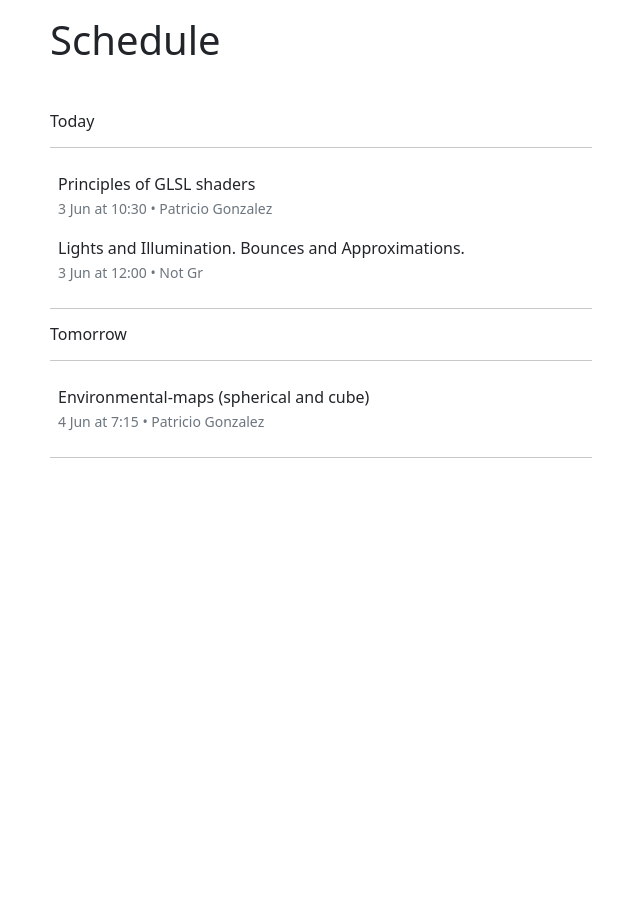
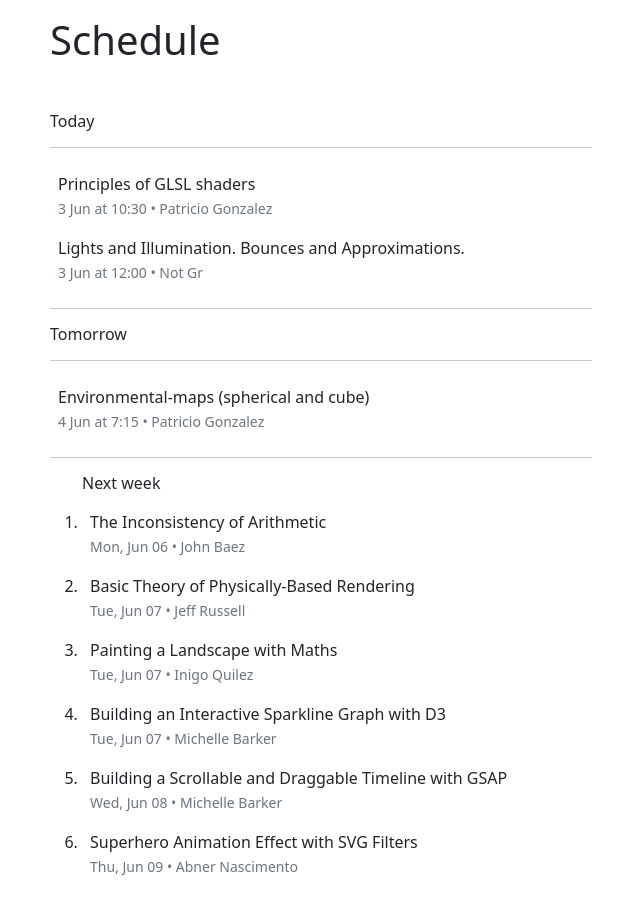
Before and after one commit to blackmann/js-react-frontend-test, a React (Create React App) app: page / in a window 1280 px wide. Shown: the top 914 px of the page, without its empty margins (36-676 px from the left). Before the commit the page ends 800 px from the top, so only its background shows below. Built offline with nearby package versions, Linux system fonts and the light colour scheme.

Commit message:
get next week activities

```diff
--- a/src/App.js
+++ b/src/App.js
@@ -9,6 +9,12 @@ function App() {
   const lastDay = new Date(
     new Date().setDate(new Date().getDate() - new Date().getDay() + 6)
   );
+
+  var nextWeekBegin = new Date(lastDay + 1);
+  nextWeekBegin.setDate(lastDay.getDate() + 1);
+
+  var nextWeekEnd = new Date(lastDay + 1);
+  nextWeekEnd.setDate(nextWeekBegin.getDate() + 6);
 
   const [todaysActivities, setTodaysActivities] = useState([]);
   const [tomorrowsActivities, setTomorrowsActivities] = useState([]);
@@ -35,12 +41,14 @@ function App() {
 
     setNextWeekActivities(
       activities.filter(
-        (a) => new Date(a.startTime).getTime() > lastDay.getTime()
+        (a) =>
+          new Date(a.startTime).getTime() > lastDay.getTime() &&
+          new Date(a.startTime).getTime() < nextWeekEnd.getTime()
       )
     );
   }, []);
 
-  console.log(nextWeekActivities);
+  console.log(nextWeekEnd);
 
   return (
     <div className="container p-3">
@@ -75,6 +83,18 @@ function App() {
             ))}
             <hr />
           </ol>
+          <ol>
+            <h2 className="fs-6">Next week</h2>
+            {nextWeekActivities.map((activity) => (
+              <li className="hover-light-bg p-2 rounded-2" key={activity.id}>
+                <header>{activity.title}</header>
+                <small className="text-muted">
+                  {dayjs(activity.startTime).format("ddd, MMM DD  ")} •{" "}
+                  {activity.instructor}
+                </small>
+              </li>
+            ))}
+          </ol>
         </div>
       </div>
     </div>
```
